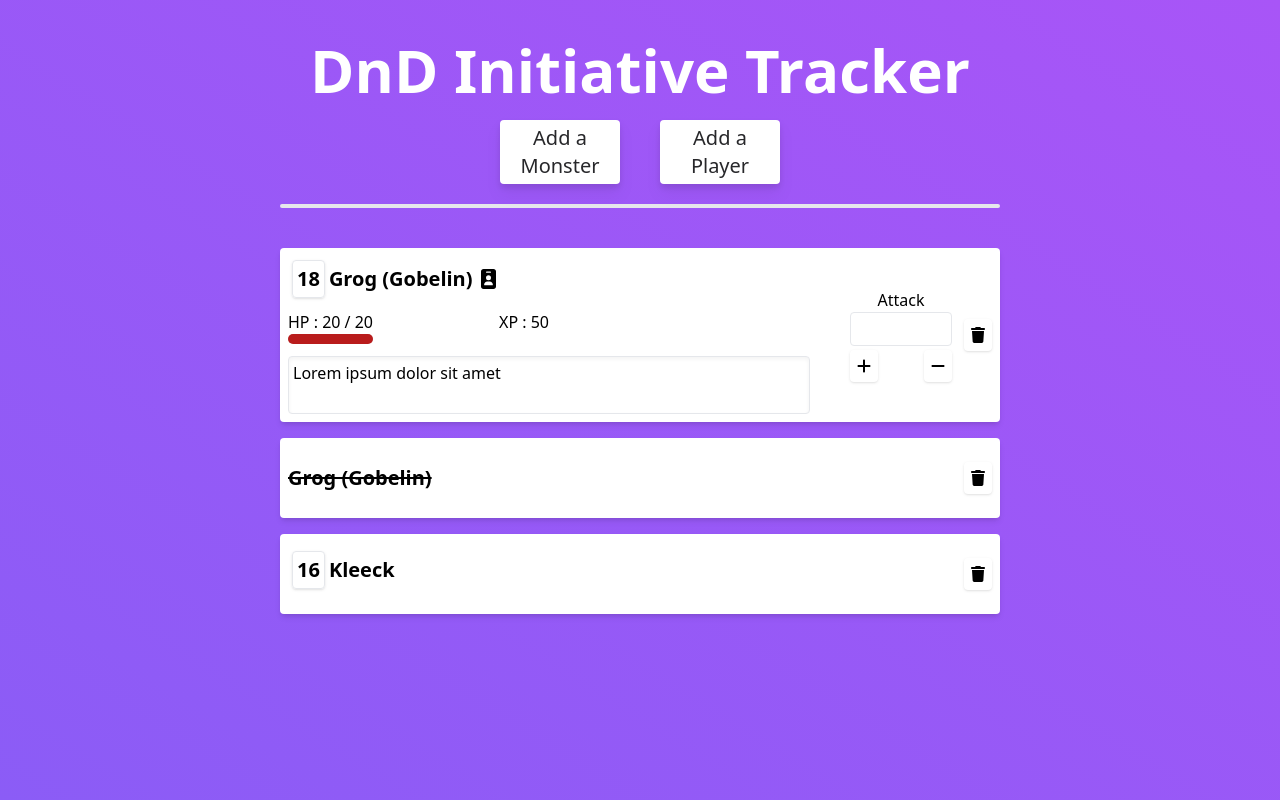
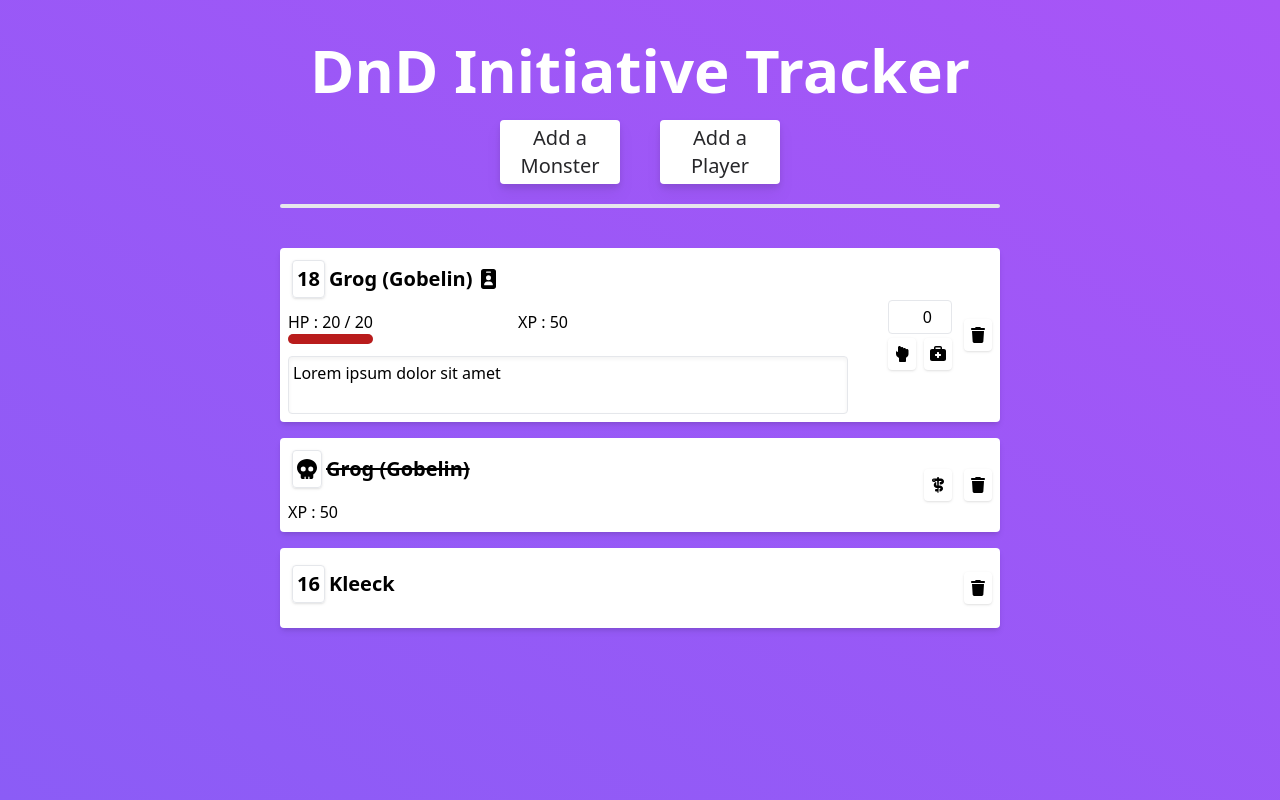
Before and after one commit to EnzoFilangi/dnd-initiative-tracker, an Angular app: page / in a window 1280 px wide. Built offline with nearby package versions, Linux system fonts and the light colour scheme.

Commit message:
Interactions with the monsters' HPs

```diff
--- a/src/app/components/monster-box/monster-box.component.html
+++ b/src/app/components/monster-box/monster-box.component.html
@@ -27,14 +27,13 @@
     <!-- Action side -->
     <div class="flex flex-col items-center mr-3">
       <!-- Allow the user to easily update the HP counter of the monster -->
-      <p>Attack</p>
-      <input type="text" class="border rounded p-1 mb-1" size="5">
+      <input type="number" class="border rounded p-1 mb-1 text-right w-16" min="0" [(ngModel)]="hpManipulationField">
       <div class="flex flex-row justify-between items-center w-full">
-        <button class="cursor-pointer aspect-square w-7 p-1 rounded shadow hover:bg-gray-300 duration-200">
-          <fa-icon [icon]="plus" class="mx-auto"></fa-icon>
+        <button class="cursor-pointer aspect-square w-7 p-1 rounded shadow hover:bg-gray-300 duration-200" (click)="removeHP()">
+          <fa-icon [icon]="hurt" class="mx-auto"></fa-icon>
         </button>
-        <button class="cursor-pointer aspect-square w-7 p-1 rounded shadow hover:bg-gray-300 duration-200">
-          <fa-icon [icon]="minus" class="mx-auto"></fa-icon>
+        <button class="cursor-pointer aspect-square w-7 p-1 rounded shadow hover:bg-gray-300 duration-200" (click)="addHP()">
+          <fa-icon [icon]="heal" class="mx-auto"></fa-icon>
         </button>
       </div>
     </div>
@@ -42,6 +41,18 @@
 
   <!-- Case where the monster is dead -->
   <ng-template #deadMonster>
-    <h1 class="text-xl font-bold line-through">{{monster.name}} ({{monster.race}})</h1>
+    <div class="flex flex-row justify-between items-center">
+      <div>
+        <div class="text-xl font-bold mb-2 flex flex-row items-center">
+          <fa-icon class="border rounded shadow p-1 m-1" [icon]="skull"></fa-icon>
+          <h1 class="text-xl font-bold line-through">{{monster.name}} ({{monster.race}})</h1>
+        </div>
+        <p>XP : {{monster.xp}}</p>
+      </div>
+
+      <button class="cursor-pointer aspect-square w-7 p-1 rounded shadow hover:bg-gray-300 duration-200 mr-3" (click)="setFullHp()">
+        <fa-icon [icon]="resurrect" class="mx-auto"></fa-icon>
+      </button>
+    </div>
   </ng-template>
 </div>
--- a/src/app/components/monster-box/monster-box.component.ts
+++ b/src/app/components/monster-box/monster-box.component.ts
@@ -1,7 +1,7 @@
 import {Component, Input} from '@angular/core';
 import {Monster} from "../../interfaces/monster";
 
-import {faMinus, faPlus, faIdBadge} from "@fortawesome/free-solid-svg-icons";
+import {faHandBackFist, faBriefcaseMedical, faIdBadge, faSkull, faStaffSnake} from "@fortawesome/free-solid-svg-icons";
 
 @Component({
   selector: 'app-monster-box',
@@ -11,9 +11,13 @@ import {faMinus, faPlus, faIdBadge} from "@fortawesome/free-solid-svg-icons";
 export class MonsterBoxComponent {
   @Input() monster: Monster | undefined;
 
-  minus = faMinus;
-  plus = faPlus;
+  hurt = faHandBackFist;
+  heal = faBriefcaseMedical;
   badge = faIdBadge;
+  skull = faSkull;
+  resurrect = faStaffSnake;
+
+  hpManipulationField: number = 0;
 
   /**
    * Opens the refsheet of the monster in a new tab
@@ -31,4 +35,37 @@ export class MonsterBoxComponent {
     }
     return "0%";
   }
+
+  /**
+   * Adds the value of `this.hpManipulationField` to the current health total of the monster.
+   *
+   * Capped at the max monster's HP
+   */
+  addHP(): void {
+    if (this.monster) {
+      this.monster.hp = Math.min(this.monster.maxHp, this.monster.hp + this.hpManipulationField);
+    }
+    this.hpManipulationField = 0;
+  }
+
+  /**
+   * Subtracts the value of `this.hpManipulationField` from the current health total of the monster.
+   *
+   * Capped at 0
+   */
+  removeHP(): void{
+    if (this.monster) {
+      this.monster.hp = Math.max(0, this.monster.hp - this.hpManipulationField);
+    }
+    this.hpManipulationField = 0;
+  }
+
+  /**
+   * Sets the current health of the monster to its maximum HP
+   */
+  setFullHp(): void {
+    if (this.monster) {
+      this.monster.hp = this.monster.maxHp
+    }
+  }
 }
```
